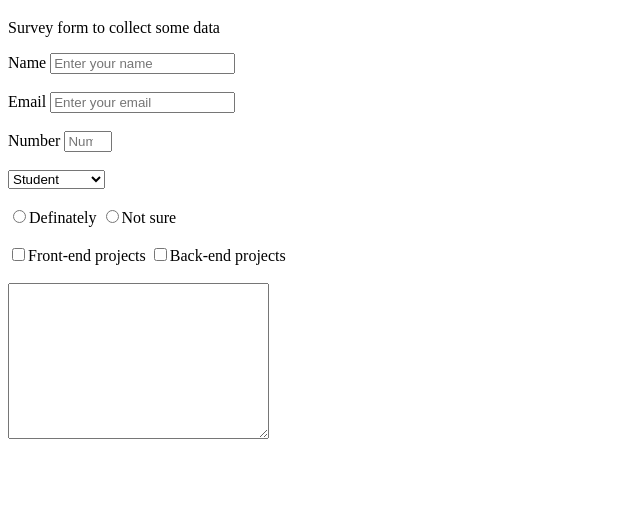
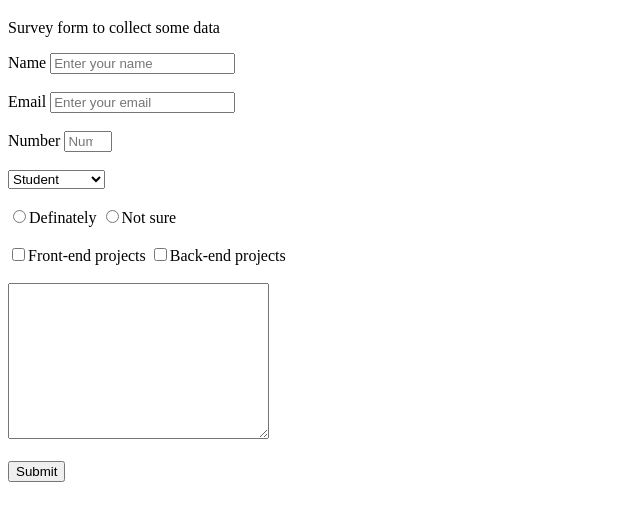
Before and after one commit to dxania/Survey-form, a plain HTML site: page index.html in a window 1280 px wide. Shown: the part 61-582 px from the top of the page, without its empty margins (0-640 px from the left). Drawn offline with Linux system fonts and the light colour scheme.

Commit message:
Add button with id=submit

```diff
--- a/index.html
+++ b/index.html
@@ -31,7 +31,8 @@
             <input type="radio" name="group" value="notsure">Not sure <br><br>
             <input type="checkbox" name="one1" value="one">Front-end projects
             <input type="checkbox" name="two2" value="two">Back-end projects <br><br>
-            <textarea name="" id="comments" cols="30" rows="10"></textarea>
+            <textarea name="" id="comments" cols="30" rows="10"></textarea><br><br>
+            <button id="submit">Submit</button>
         </form>
         <!--[if lt IE 7]>
             <p class="browsehappy">You are using an <strong>outdated</strong> browser. Please <a href="#">upgrade your browser</a> to improve your experience.</p>
```
